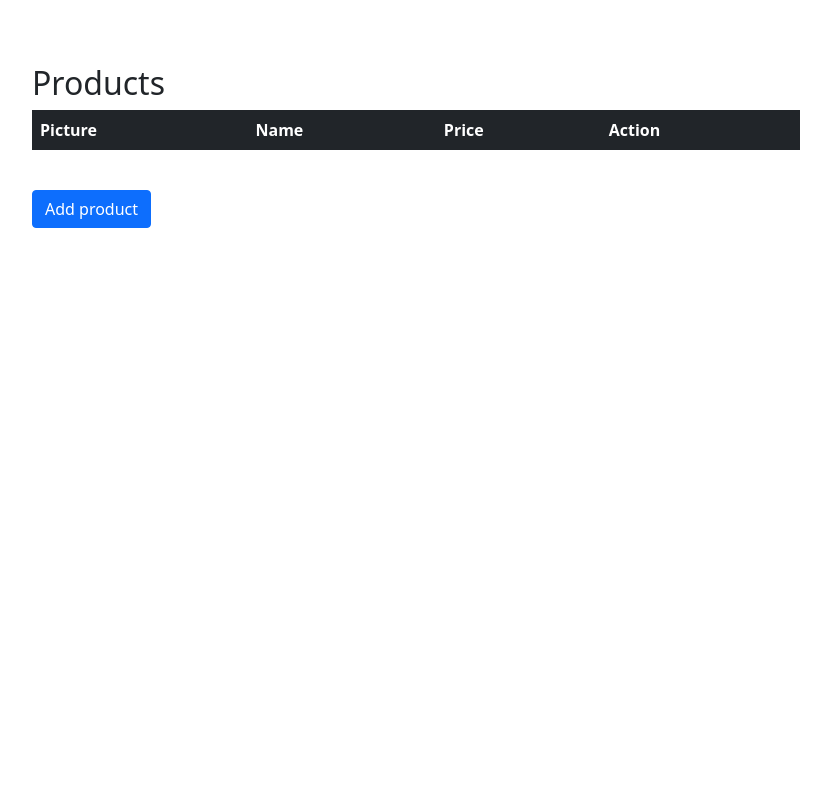
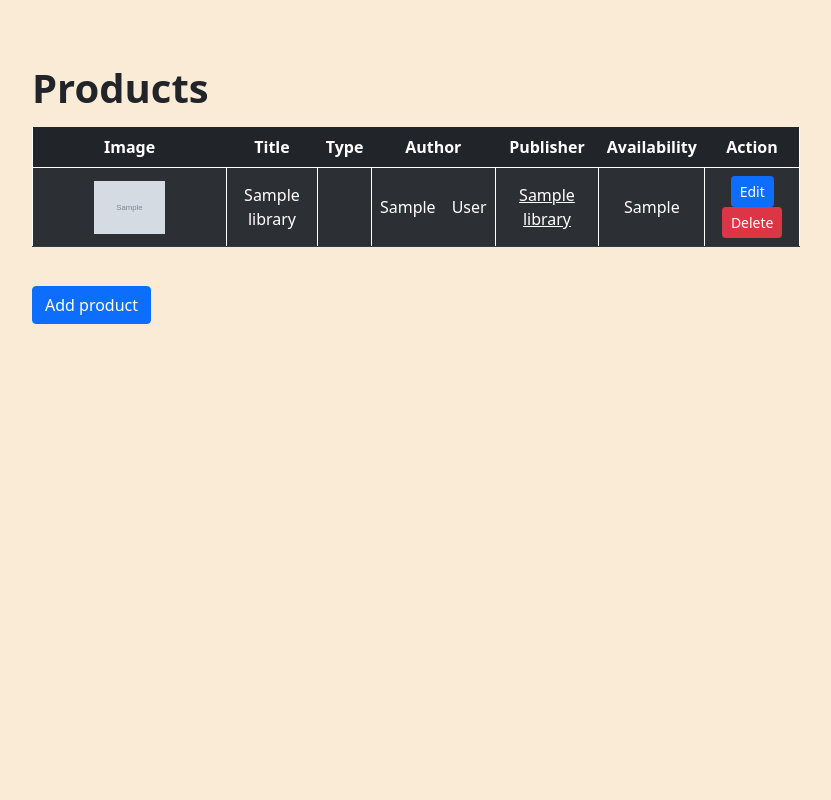
Before and after one commit to Keltroz/BE17-CR4-MarkusSchaefer, a PHP site: page / in a window 1280 px wide. Shown: the whole page, without its empty margins (224-1055 px from the left). Run offline with PHP 8.4, Linux system fonts and the light colour scheme; tables that the repository leaves empty or names only in its code hold one stand-in row (values such as "Sample post"); lists and menus that the app fills with data are empty.

Commit message:
created index design

```diff
--- a/actions/db_connect.php
+++ b/actions/db_connect.php
@@ -0,0 +1,12 @@
+<?php
+
+$localhost = "localhost";
+$user = "root";
+$pass = "";
+$db_name = "be17_cr4_markusschaefer_biglibrary";
+
+try {
+    $connect = mysqli_connect($localhost, $user, $pass, $db_name);
+}catch(Exception $err){
+    echo "Failed to connect: " . mysqli_connect_error();
+}
--- a/index.php
+++ b/index.php
@@ -1,44 +1,119 @@
+<?php
+require_once "./actions/db_connect.php";
+
+$mysql = "SELECT * FROM library";
+$result = mysqli_query($connect, $mysql);
+$list = "";
+
+if (mysqli_num_rows($result) > 0) {
+    while ($article = mysqli_fetch_assoc($result)) {
+        $list .= "
+        <tr>
+           <td><a href=''><img class='image' src='pictures/" . $article['image'] . "'></a></td>
+           <td>" . $article['title'] . "</td>
+           <td>" . $article['type'] . "</td>
+           <td style='border-right: none; text-align: right;'>" . $article['author_first_name'] . "</td>
+           <td style='border-left: none; text-align: left;'>" . $article['author_last_name'] . "</td>
+           <td><a href=''>" . $article['publisher_name'] . "</a></td>
+           <td>" . $article['availability'] . "</td>
+           <td><a href='update.php?id=" . $article['id'] . "'><button class='btn btn-primary btn-sm' type='button'>Edit</button></a>
+           <a href='delete.php?id=" . $article['id'] . "'><button class='btn btn-danger btn-sm' type='button'>Delete</button></a></td>
+           </tr>
+           ";
+    }
+} else {
+    $list = "<tr><td colspan='4' class='text-center'>No data available</td></tr>";
+}
+
+
+
+
+?>
+
 <!DOCTYPE html>
 <html lang="en">
+
 <head>
     <meta charset="UTF-8">
     <meta http-equiv="X-UA-Compatible" content="IE=edge">
     <meta name="viewport" content="width=device-width, initial-scale=1.0">
     <title>Code Review 4</title>
-    <?php require_once "components/boot.php" ?>
+    <?php require_once "./components/boot.php"; ?>
     <style type="text/css">
-
         .products {
             width: 60%;
-    margin: 5% auto 0 auto;
+            margin: 0 auto;
+            padding-top: 5%;
+        }
+
+        .h1 {
+            margin-bottom: 2%;
+            font-weight: 600;
         }
 
         .button {
             margin-top: 5%;
         }
 
+        td,
+        tr {
+            text-align: center;
+            vertical-align: middle;
+            border-left: 1px solid white;
+            border-right: 1px solid white;
+        }
+
+        .image {
+            width: 40%;
+            /* height: 50%; */
+        }
+
+        a {
+            color: white;
+        }
+
+        a:hover {
+            color: white;
+            text-decoration: none;
+        }
+
+        html, body {
+            height: 100%;
+        }
+
+        .bg-container {
+            background-color: antiquewhite;
+            height: 100%;
+        }
 
     </style>
 </head>
+
 <body>
+    <div class="bg-container">
         <div class="products">
-    <p class="h2">Products</p>
+            <p class="h1">Products</p>
             <table class='table table-striped table-dark table-hover'>
                 <thead>
                     <tr>
-                <th>Picture</th>
-                <th>Name</th>
-                <th>Price</th>
+                        <th>Image</th>
+                        <th>Title</th>
+                        <th>Type</th>
+                        <th colspan="2">Author</th>
+                        <th>Publisher</th>
+                        <th>Availability</th>
                         <th>Action</th>
                     </tr>
                 </thead>
                 <tbody>
-
+                    <?= $list ?>
                 </tbody>
             </table>
             <div class="button">
                 <a href="create.php"><button class='btn btn-primary' type="button">Add product</button></a>
             </div>
         </div>
+    </div>
 </body>
+
 </html>
```
Also changed, not shown: pictures/the fellowship of the ring.jpg (added), pictures/the return of the king.jpg (added), pictures/the two towers.jpg (added). Lines whose indentation alone changed are shown as unchanged.
